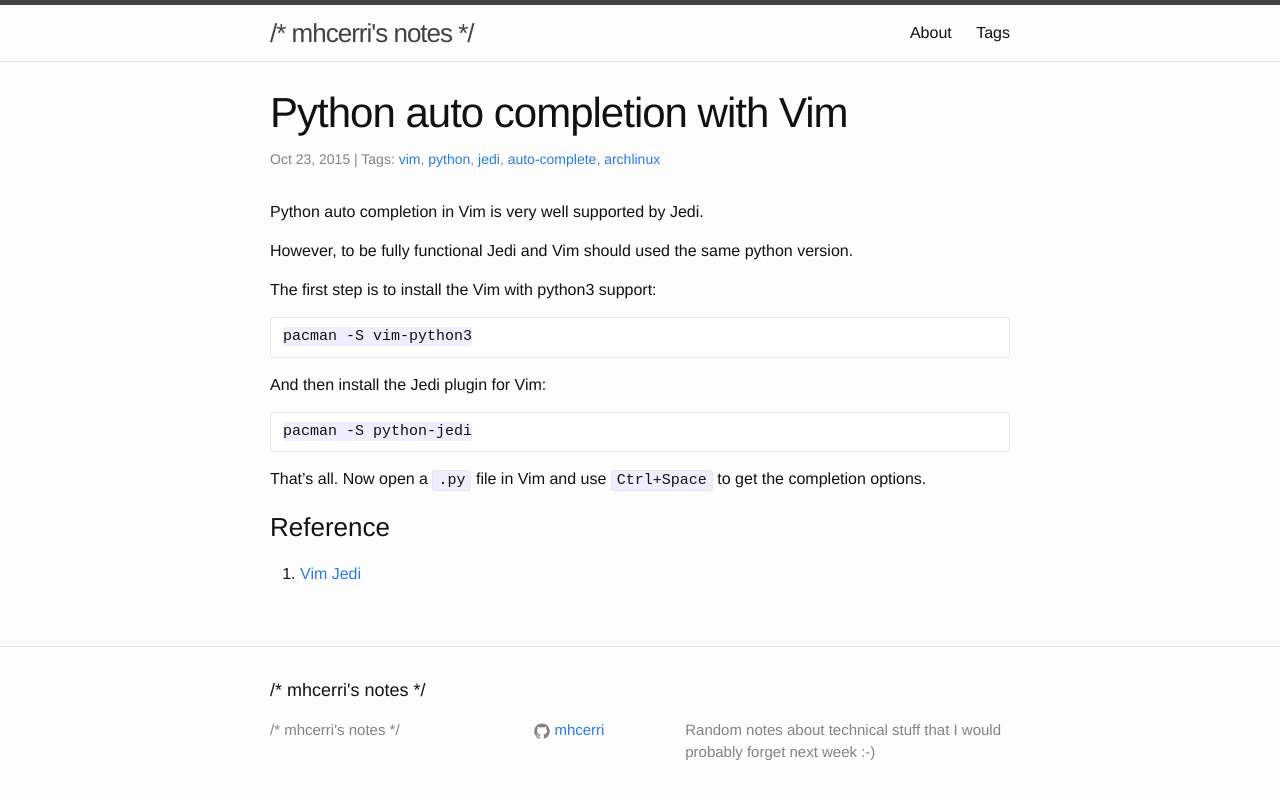
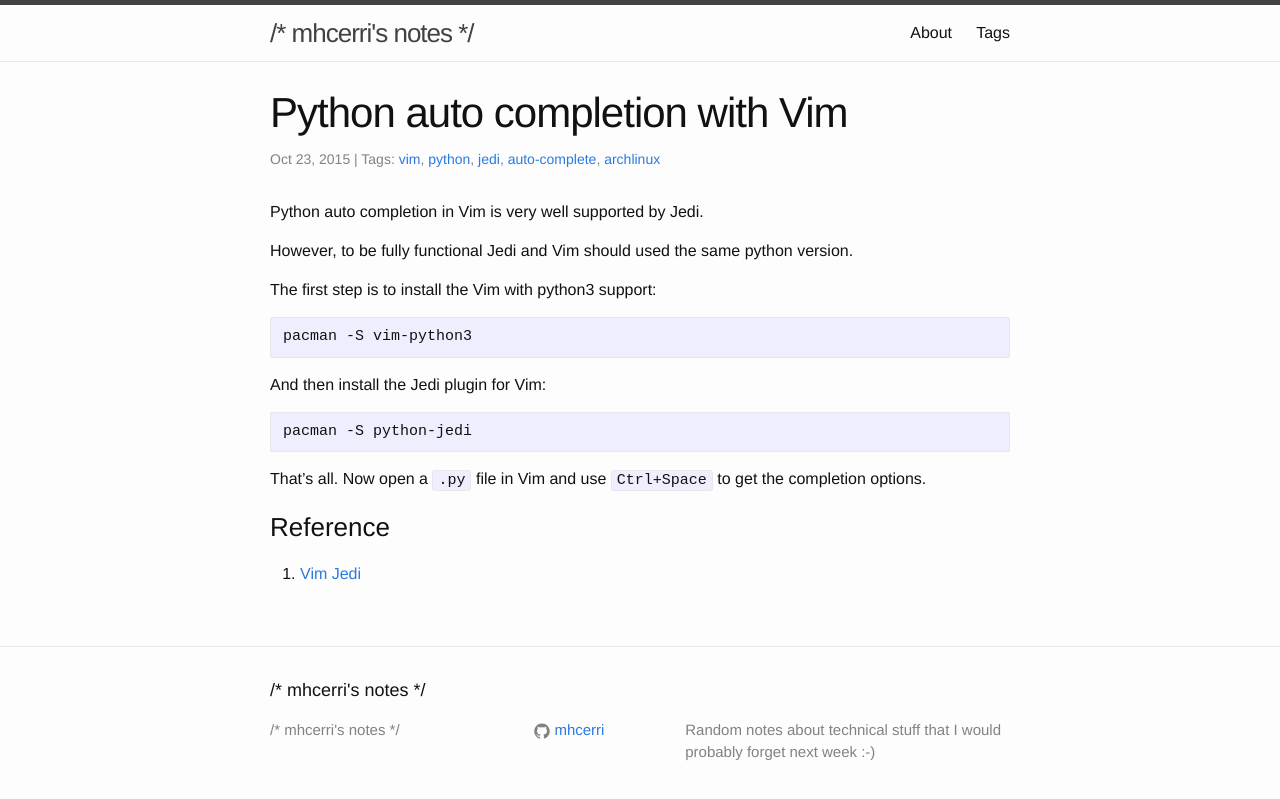
Before and after one commit to mhcerri/OLD-mhcerri.github.io, a Jekyll site: the page built from _posts/2015-10-23-python-auto-complete-with-vim.md, in a window 1280 px wide. Shown: the top 799 px of the page. Built offline with Jekyll 4.4.1, drawn with Linux system fonts in a browser that asks for light colours; Markdown is read by kramdown in place of the engine named in the settings.

Commit message:
Update css/sass from the base jekyll template

```diff
--- a/_sass/_base.scss
+++ b/_sass/_base.scss
@@ -14,13 +14,15 @@
  * Basic styling
  */
 body {
-    font-family: $base-font-family;
-    font-size: $base-font-size;
-    line-height: $base-line-height;
-    font-weight: 300;
+    font: $base-font-weight #{$base-font-size}/#{$base-line-height} $base-font-family;
     color: $text-color;
     background-color: $background-color;
     -webkit-text-size-adjust: 100%;
+    -webkit-font-feature-settings: "kern" 1;
+    -moz-font-feature-settings: "kern" 1;
+    -o-font-feature-settings: "kern" 1;
+    font-feature-settings: "kern" 1;
+    font-kerning: normal;
 }
 
 
@@ -80,7 +82,7 @@
  * Headings
  */
 h1, h2, h3, h4, h5, h6 {
-    font-weight: 300;
+    font-weight: $base-font-weight;
 }
 
 
@@ -139,7 +141,7 @@
 
 pre {
     padding: 8px 12px;
-    overflow-x: scroll;
+    overflow-x: auto;
 
     > code {
         border: 0;
--- a/_sass/_layout.scss
+++ b/_sass/_layout.scss
@@ -12,6 +12,7 @@
 
 .site-title {
     font-size: 26px;
+    font-weight: 300;
     line-height: 56px;
     letter-spacing: -1px;
     margin-bottom: 0;
@@ -35,16 +36,16 @@
         color: $text-color;
         line-height: $base-line-height;
 
-        // Gaps between nav items, but not on the first one
-        &:not(:first-child) {
-            margin-left: 20px;
+        // Gaps between nav items, but not on the last one
+        &:not(:last-child) {
+            margin-right: 20px;
         }
     }
 
     @include media-query($on-palm) {
         position: absolute;
         top: 9px;
-        right: 30px;
+        right: $spacing-unit / 2;
         background-color: $background-color;
         border: 1px solid $grey-color-light;
         border-radius: 5px;
@@ -82,6 +83,11 @@
         .page-link {
             display: block;
             padding: 5px 10px;
+
+            &:not(:last-child) {
+                margin-right: 0;
+            }
+            margin-left: 20px;
         }
     }
 }
--- a/_sass/_syntax-highlighting.scss
+++ b/_sass/_syntax-highlighting.scss
@@ -4,6 +4,10 @@
 .highlight {
     background: #fff;
     @extend %vertical-rhythm;
+
+    .highlighter-rouge & {
+      background: #eef;
+    }
 
     .c     { color: #998; font-style: italic } // Comment
     .err   { color: #a61717; background-color: #e3d2d2 } // Error
--- a/css/main.scss
+++ b/css/main.scss
@@ -6,8 +6,9 @@
 
 
 // Our variables
-$base-font-family: Helvetica, Arial, sans-serif;
+$base-font-family: "Helvetica Neue", Helvetica, Arial, sans-serif;
 $base-font-size:   16px;
+$base-font-weight: 400;
 $small-font-size:  $base-font-size * 0.875;
 $base-line-height: 1.5;
 
@@ -29,7 +30,7 @@
 
 
 
-// Using media queries with like this:
+// Use media queries like this:
 // @include media-query($on-palm) {
 //     .wrapper {
 //         padding-right: $spacing-unit / 2;
```
